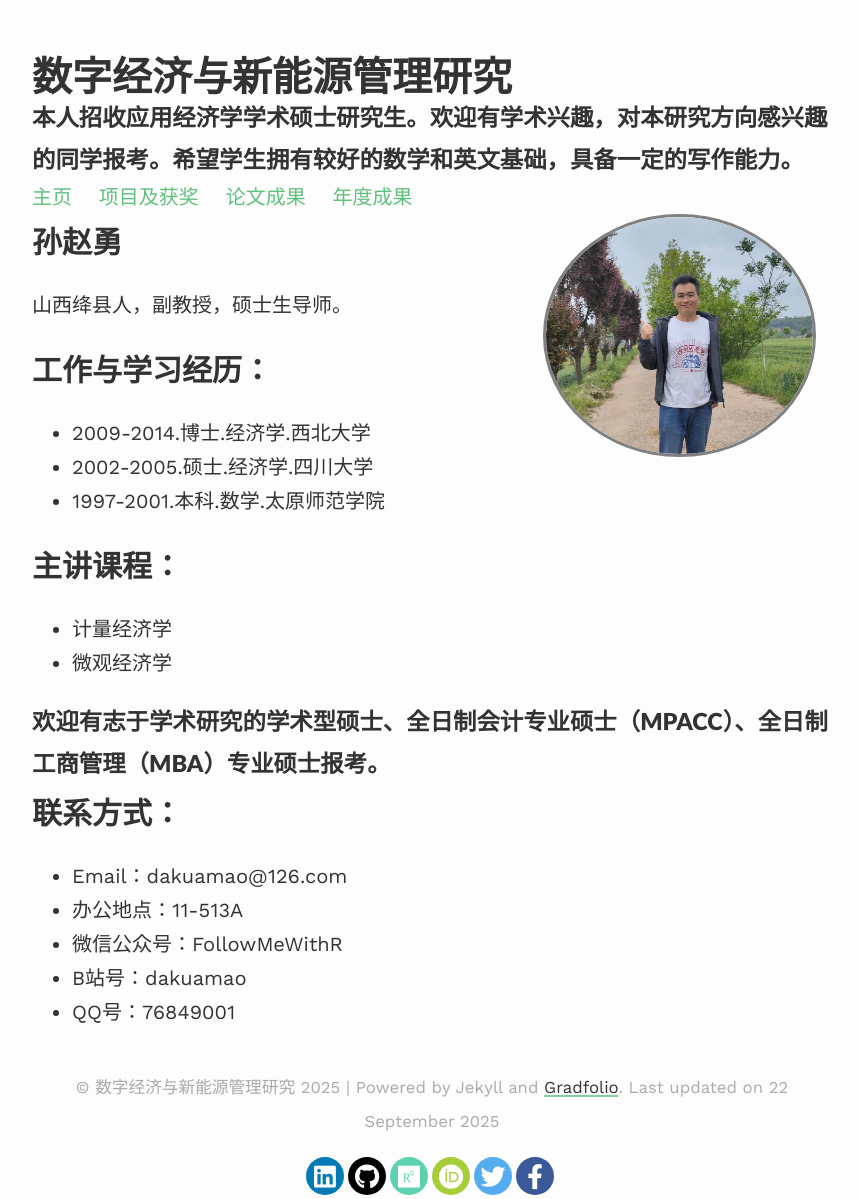
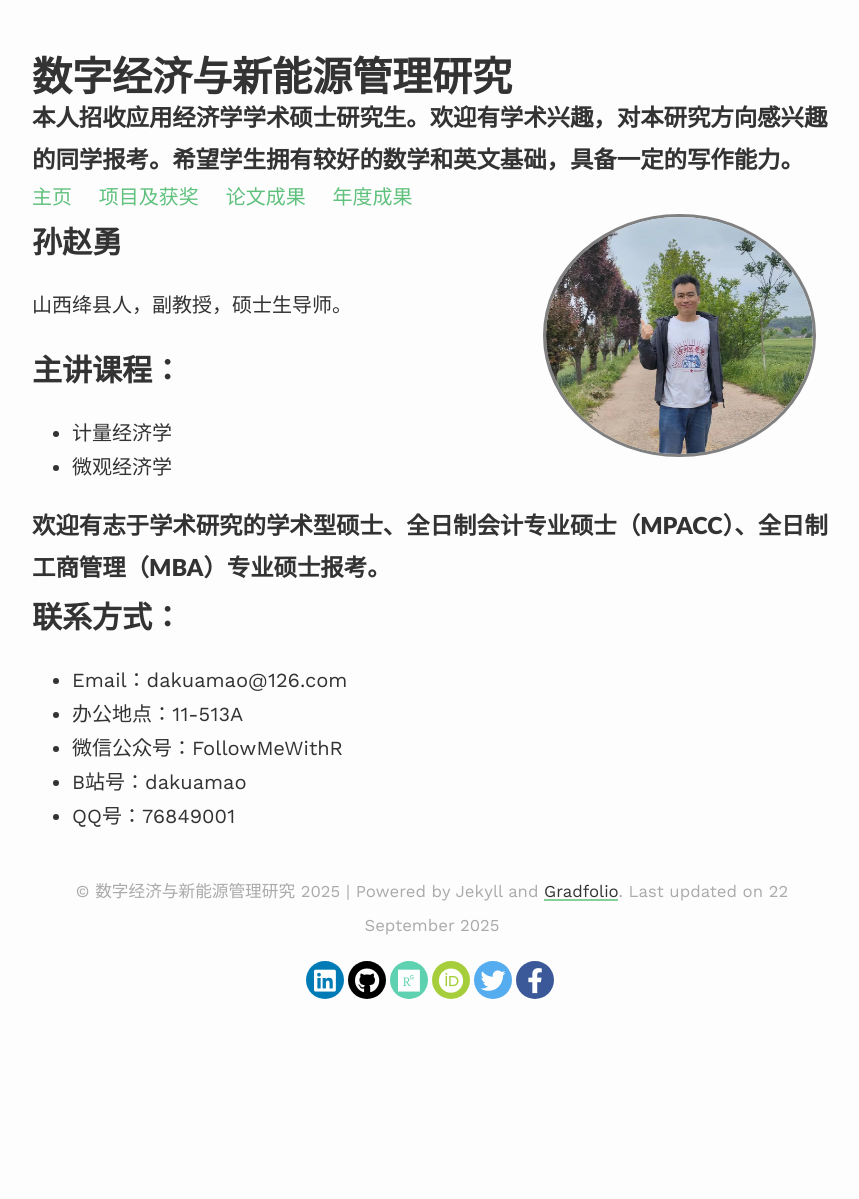
Before and after one commit to dakuamao/sun, a Jekyll site: the page built from index.md, in a window 1280 px wide. Shown: the whole page, without its empty margins (208-1067 px from the left). Built offline with Jekyll 4.4.1, drawn with Linux system fonts in a browser that asks for light colours; nearby versions of some CDN libraries; our own code applies the rules of GitHub Pages for plain Markdown files; after the commit the page ends 1003 px from its top, so only the background shows below that.

Commit message:
Update index.md

```diff
--- a/index.md
+++ b/index.md
@@ -11,11 +11,6 @@ published: true
 
 山西绛县人，副教授，硕士生导师。
 
-## 工作与学习经历：
-- 2009-2014.博士.经济学.西北大学
-- 2002-2005.硕士.经济学.四川大学
-- 1997-2001.本科.数学.太原师范学院
-
 ## 主讲课程：
 - 计量经济学
 - 微观经济学
```
